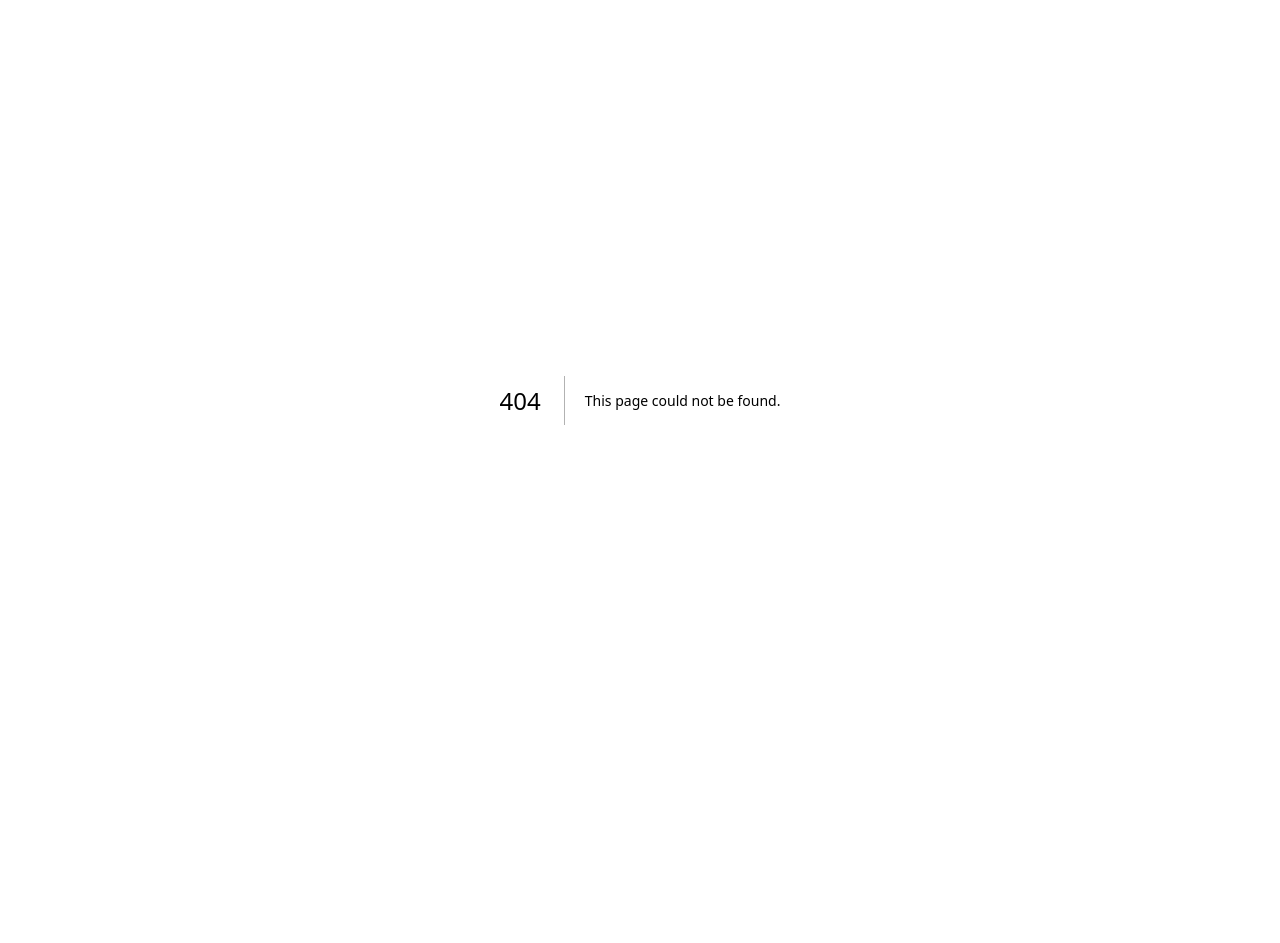
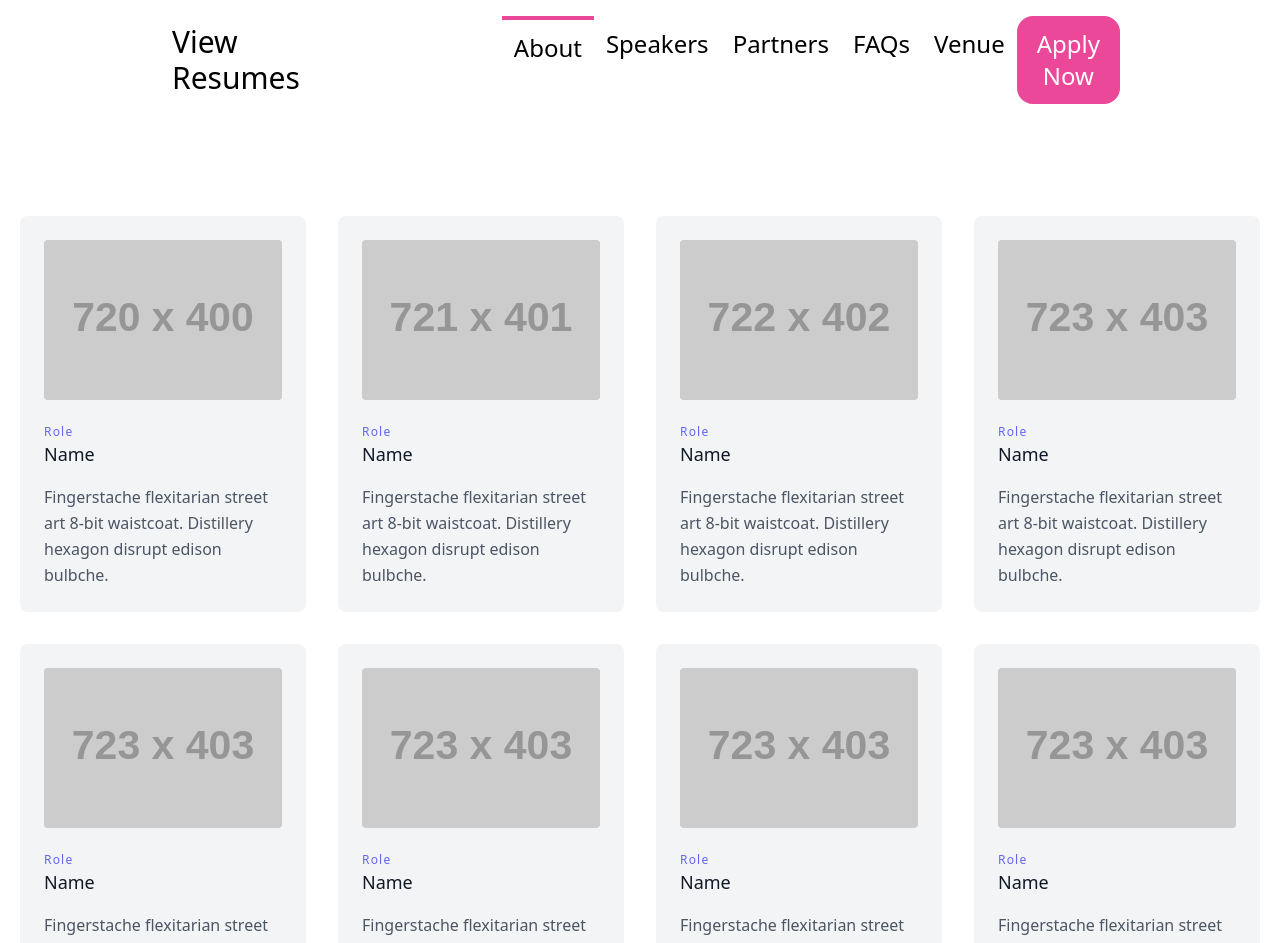
Before and after one commit to theonlyjunaid/codencool, a Next.js app: page /refree/viewResume in a window 1280 px wide. Before the commit this address had no page. Shown: the top 943 px of the page. Before the commit the page ends 800 px from the top, so only its background shows below. Built offline with nearby package versions, Linux system fonts and the light colour scheme.

Commit message:
View Resume Page Added

```diff
--- a/components/home/Navbar.jsx
+++ b/components/home/Navbar.jsx
@@ -1,11 +1,11 @@
 import React from 'react'
 
-const Navbar = () => {
+const Navbar = ({heading}) => {
   return (
     <div  className=''>
 
       <div className='flex justify-between bg-white w-3/4 m-auto rounded-2xl'>
-        <span className='text-3xl p-3 m-auto'>Referral</span>
+        <span className='text-3xl p-3 m-auto'>{heading}</span>
         <span className='flex w-3/4 justify-evenly ml-40 my-4'>
           <span className='text-2xl font-light p-3 border-t-4 border-pink-500'>About</span>
           <span className='text-2xl font-light p-3'>Speakers</span>
@@ -19,4 +19,8 @@ const Navbar = () => {
   )
 }
 
+Navbar.defaultProps = {
+  heading: 'Referral'
+}
+
 export default Navbar
--- /dev/null
+++ b/pages/refree/viewResume.js
@@ -0,0 +1,162 @@
+import Navbar from "../../components/home/Navbar"
+
+function viewResume() {
+  return (
+    <div>
+        <Navbar heading="View Resumes"/>
+    <section className="text-gray-600 body-font">
+  <div className="container px-5 py-24 mx-auto">
+    <div className="flex flex-wrap -m-4">
+      <div className="xl:w-1/4 md:w-1/2 p-4">
+        <div className="bg-gray-100 p-6 rounded-lg">
+          <img
+            className="h-40 rounded w-full object-cover object-center mb-6"
+            src="https://dummyimage.com/720x400"
+            alt="content"
+          />
+          <h3 className="tracking-widest text-indigo-500 text-xs font-medium title-font">
+            Role          </h3>
+          <h2 className="text-lg text-gray-900 font-medium title-font mb-4">
+            Name
+          </h2>
+          <p className="leading-relaxed text-base">
+            Fingerstache flexitarian street art 8-bit waistcoat. Distillery
+            hexagon disrupt edison bulbche.
+          </p>
+        </div>
+      </div>
+      <div className="xl:w-1/4 md:w-1/2 p-4">
+        <div className="bg-gray-100 p-6 rounded-lg">
+          <img
+            className="h-40 rounded w-full object-cover object-center mb-6"
+            src="https://dummyimage.com/721x401"
+            alt="content"
+          />
+          <h3 className="tracking-widest text-indigo-500 text-xs font-medium title-font">
+            Role          </h3>
+          <h2 className="text-lg text-gray-900 font-medium title-font mb-4">
+            Name
+          </h2>
+          <p className="leading-relaxed text-base">
+            Fingerstache flexitarian street art 8-bit waistcoat. Distillery
+            hexagon disrupt edison bulbche.
+          </p>
+        </div>
+      </div>
+      <div className="xl:w-1/4 md:w-1/2 p-4">
+        <div className="bg-gray-100 p-6 rounded-lg">
+          <img
+            className="h-40 rounded w-full object-cover object-center mb-6"
+            src="https://dummyimage.com/722x402"
+            alt="content"
+          />
+          <h3 className="tracking-widest text-indigo-500 text-xs font-medium title-font">
+            Role          </h3>
+          <h2 className="text-lg text-gray-900 font-medium title-font mb-4">
+            Name
+          </h2>
+          <p className="leading-relaxed text-base">
+            Fingerstache flexitarian street art 8-bit waistcoat. Distillery
+            hexagon disrupt edison bulbche.
+          </p>
+        </div>
+      </div>
+      <div className="xl:w-1/4 md:w-1/2 p-4">
+        <div className="bg-gray-100 p-6 rounded-lg">
+          <img
+            className="h-40 rounded w-full object-cover object-center mb-6"
+            src="https://dummyimage.com/723x403"
+            alt="content"
+          />
+          <h3 className="tracking-widest text-indigo-500 text-xs font-medium title-font">
+            Role          </h3>
+          <h2 className="text-lg text-gray-900 font-medium title-font mb-4">
+            Name
+          </h2>
+          <p className="leading-relaxed text-base">
+            Fingerstache flexitarian street art 8-bit waistcoat. Distillery
+            hexagon disrupt edison bulbche.
+          </p>
+        </div>
+      </div>
+      <div className="xl:w-1/4 md:w-1/2 p-4">
+        <div className="bg-gray-100 p-6 rounded-lg">
+          <img
+            className="h-40 rounded w-full object-cover object-center mb-6"
+            src="https://dummyimage.com/723x403"
+            alt="content"
+          />
+          <h3 className="tracking-widest text-indigo-500 text-xs font-medium title-font">
+            Role          </h3>
+          <h2 className="text-lg text-gray-900 font-medium title-font mb-4">
+            Name
+          </h2>
+          <p className="leading-relaxed text-base">
+            Fingerstache flexitarian street art 8-bit waistcoat. Distillery
+            hexagon disrupt edison bulbche.
+          </p>
+        </div>
+      </div>
+      <div className="xl:w-1/4 md:w-1/2 p-4">
+        <div className="bg-gray-100 p-6 rounded-lg">
+          <img
+            className="h-40 rounded w-full object-cover object-center mb-6"
+            src="https://dummyimage.com/723x403"
+            alt="content"
+          />
+          <h3 className="tracking-widest text-indigo-500 text-xs font-medium title-font">
+            Role          </h3>
+          <h2 className="text-lg text-gray-900 font-medium title-font mb-4">
+            Name
+          </h2>
+          <p className="leading-relaxed text-base">
+            Fingerstache flexitarian street art 8-bit waistcoat. Distillery
+            hexagon disrupt edison bulbche.
+          </p>
+        </div>
+      </div>
+      <div className="xl:w-1/4 md:w-1/2 p-4">
+        <div className="bg-gray-100 p-6 rounded-lg">
+          <img
+            className="h-40 rounded w-full object-cover object-center mb-6"
+            src="https://dummyimage.com/723x403"
+            alt="content"
+          />
+          <h3 className="tracking-widest text-indigo-500 text-xs font-medium title-font">
+            Role          </h3>
+          <h2 className="text-lg text-gray-900 font-medium title-font mb-4">
+            Name
+          </h2>
+          <p className="leading-relaxed text-base">
+            Fingerstache flexitarian street art 8-bit waistcoat. Distillery
+            hexagon disrupt edison bulbche.
+          </p>
+        </div>
+      </div>
+      <div className="xl:w-1/4 md:w-1/2 p-4">
+        <div className="bg-gray-100 p-6 rounded-lg">
+          <img
+            className="h-40 rounded w-full object-cover object-center mb-6"
+            src="https://dummyimage.com/723x403"
+            alt="content"
+          />
+          <h3 className="tracking-widest text-indigo-500 text-xs font-medium title-font">
+            Role          </h3>
+          <h2 className="text-lg text-gray-900 font-medium title-font mb-4">
+            Name
+          </h2>
+          <p className="leading-relaxed text-base">
+            Fingerstache flexitarian street art 8-bit waistcoat. Distillery
+            hexagon disrupt edison bulbche.
+          </p>
+        </div>
+      </div>
+    </div>
+  </div>
+</section>
+</div>
+
+  )
+}
+
+export default viewResume
```
